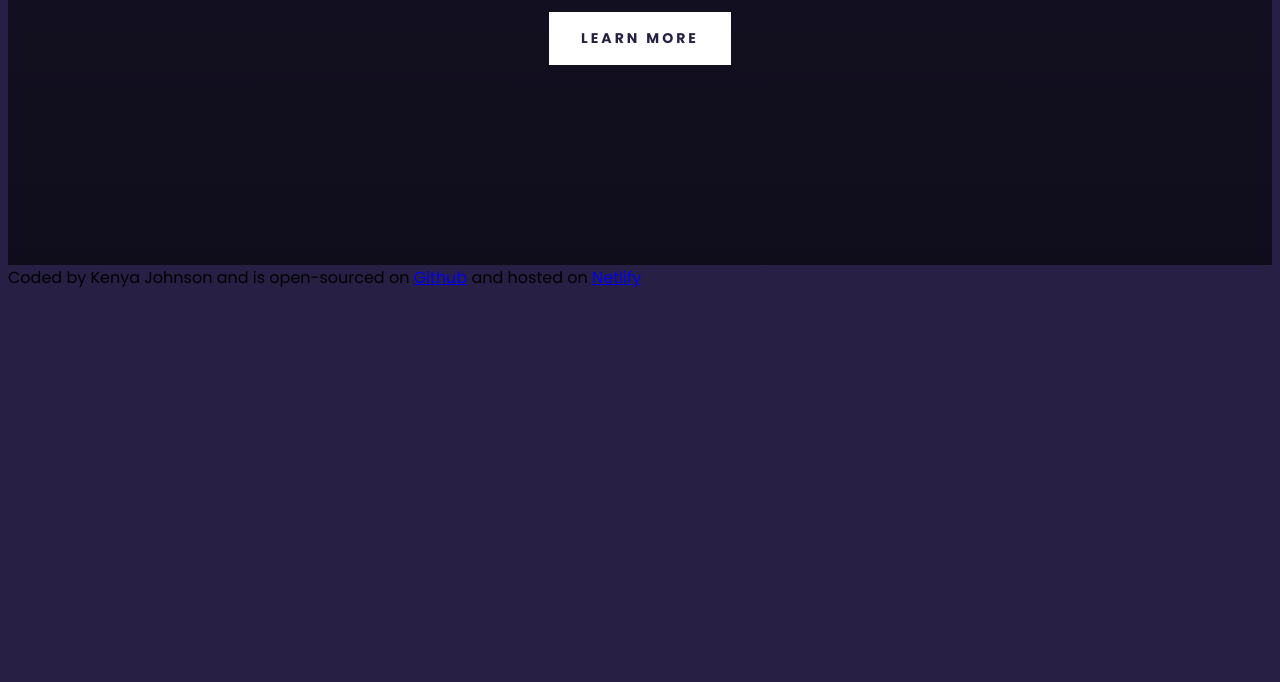
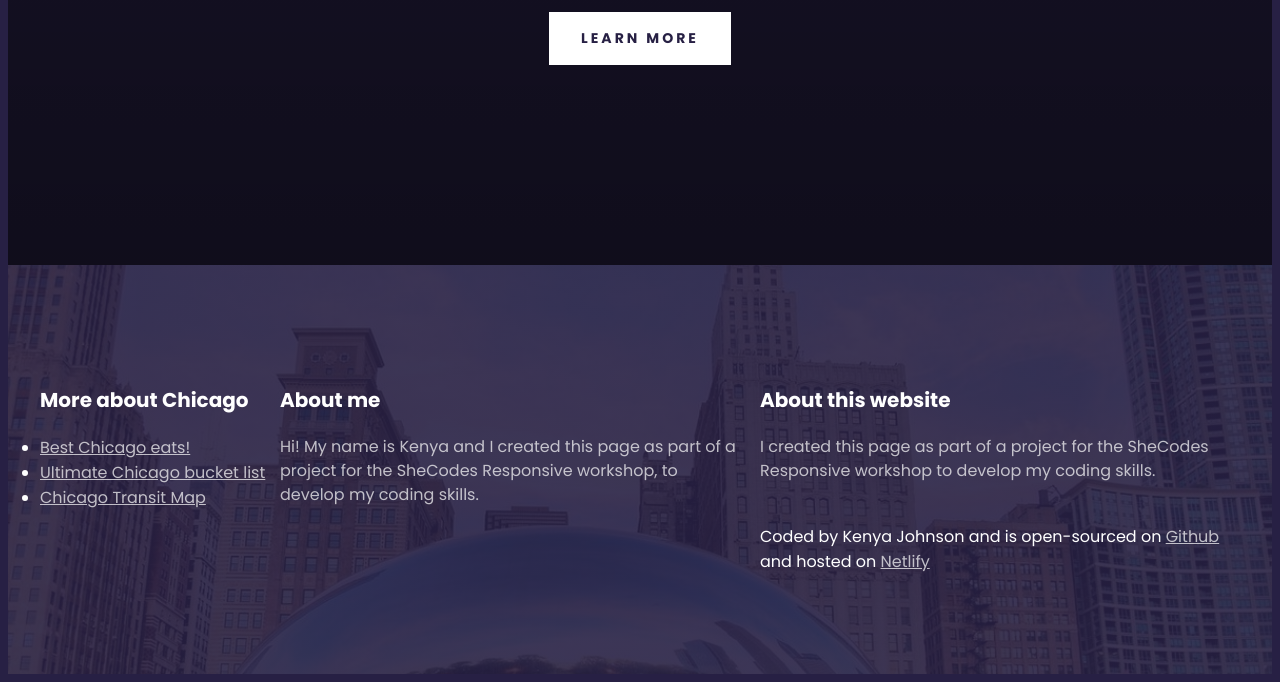
Before and after one commit to KenJohn28/chicago-travel-project, a plain HTML site: page index.html in a window 1280 px wide. Shown: the part 480-1162 px from the top of the page. Before the commit the page ends 800 px from the top, so only its background shows below. Drawn offline with Linux system fonts and the light colour scheme.

Commit message:
Added the footer scection

```diff
--- a/index.html
+++ b/index.html
@@ -20,12 +20,54 @@
         <h2>City in a Garden (Urbs in Horto)</h2>
         <a href="" target="_blank">Learn more</a>
       </header>
-
       <footer>
-        Coded by Kenya Johnson and is open-sourced on
-        <a href="https://github.com/KenJohn28/chicago-travel-project">Github</a>
-        and hosted on
-        <a href="https://chitownliving.netlify.app/">Netlify</a>
+        <section class="grid">
+          <div>
+            <h3>More about Chicago</h3>
+            <ul>
+              <li>
+                <a
+                  href="https://blog.resy.com/2025/01/chicago-restaurants/"
+                  target="_blank"
+                  >Best Chicago eats!</a
+                >
+              </li>
+              <li>
+                <a
+                  href="https://www.choosechicago.com/articles/bucket-list/the-ultimate-chicago-bucket-list/"
+                  target="_blank"
+                  >Ultimate Chicago bucket list</a
+                >
+              </li>
+              <li>
+                <a href="https://www.transitchicago.com/maps/" target="_blank"
+                  >Chicago Transit Map</a
+                >
+              </li>
+            </ul>
+          </div>
+          <div>
+            <h3>About me</h3>
+            <p>
+              Hi! My name is Kenya and I created this page as part of a project
+              for the SheCodes Responsive workshop, to develop my coding skills.
+            </p>
+          </div>
+          <div>
+            <h3>About this website</h3>
+            <p>
+              I created this page as part of a project for the SheCodes Responsive
+              workshop to develop my coding skills.
+            </p>
+            <br />
+            Coded by Kenya Johnson and is open-sourced on
+            <a href="https://github.com/KenJohn28/chicago-travel-project"
+              >Github</a
+            >
+            and hosted on
+            <a href="https://chitownliving.netlify.app/">Netlify</a>
+          </div>
+        </section>
       </footer>
     </div>
   </body>
--- a/src/styles.css
+++ b/src/styles.css
@@ -5,6 +5,16 @@ body {
 
 .container {
   max-width: 1400px;
+  margin: 0 auto;
+}
+
+.grid {
+  display: grid;
+  grid-template-columns: 1fr 2fr 2fr;
+}
+
+section {
+  max-width: 1200px;
   margin: 0 auto;
 }
 
@@ -55,14 +65,53 @@ header a {
   background: white;
 }
 
-@media (max-width: 900px) {
+footer {
+  color: white;
+  background-image: linear-gradient(
+      rgba(39, 32, 68, 0.9),
+      rgba(39, 32, 68, 0.9)
+    ),
+    url(../images/the-bean.jpg);
+  background-repeat: no-repeat;
+  background-size: cover;
+  padding: 100px 0;
+}
+
+footer h3 {
+  font-weight: 700;
+  font-size: 20px;
+  line-height: 30px;
+}
+footer p {
+  font-weight: 400;
+  font-size: 16px;
+  line-height: 24px;
+  opacity: 0.7;
+  margin-right: 20px;
+}
+
+footer ul {
+  padding: 0;
+}
+
+footer li {
+  margin: 0;
+  padding: 0;
+}
+
+footer a {
+  color: white;
+  opacity: 0.7;
+}
+
+@media (max-width: 960px) {
   header {
     padding: 60px 0;
   }
 
-header h3 {
-  font-size: 12px;
-}
+  header h3 {
+    font-size: 12px;
+  }
 
   header h1 {
     font-size: 48px;
```
Also changed, not shown: images/the-bean.jpg (added).
